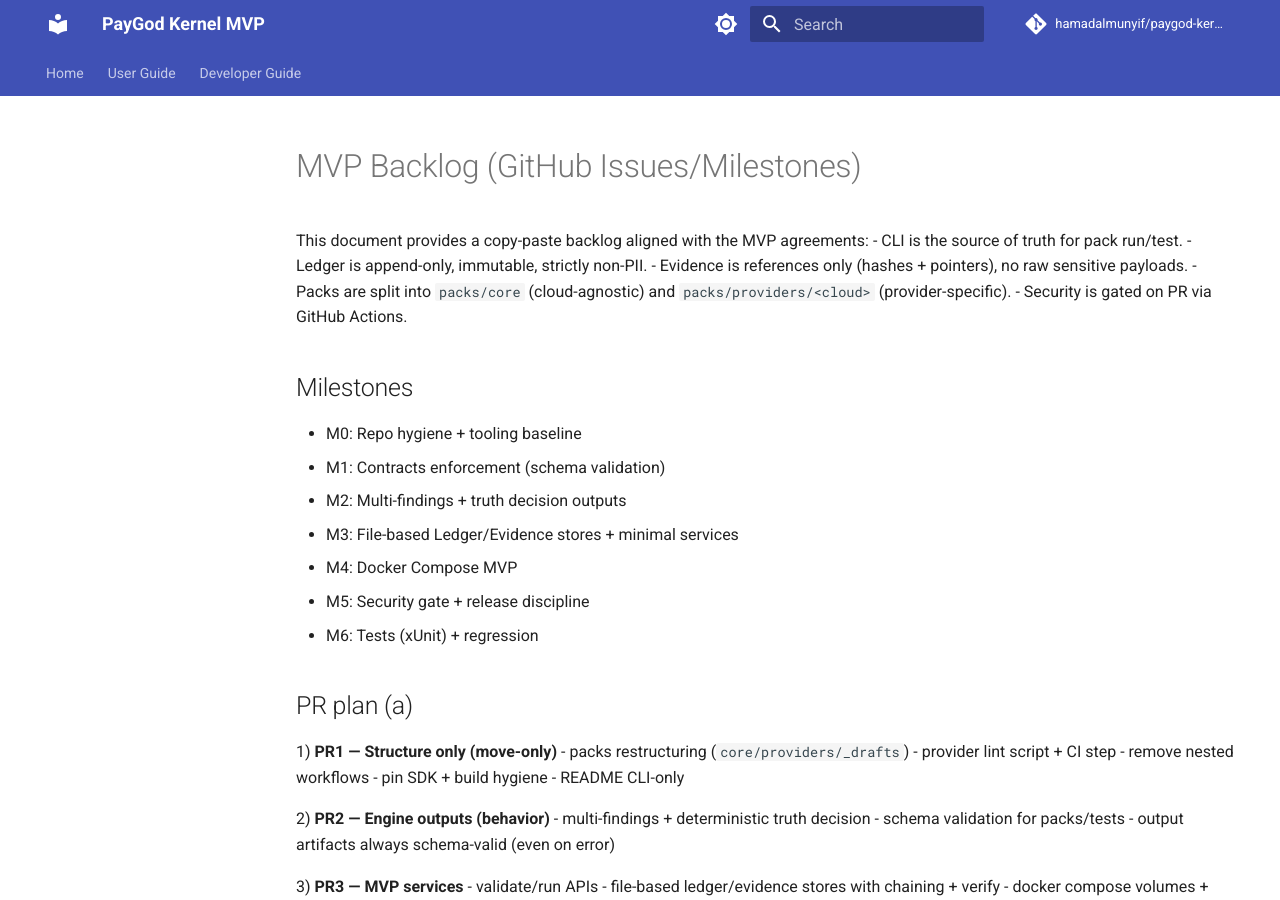
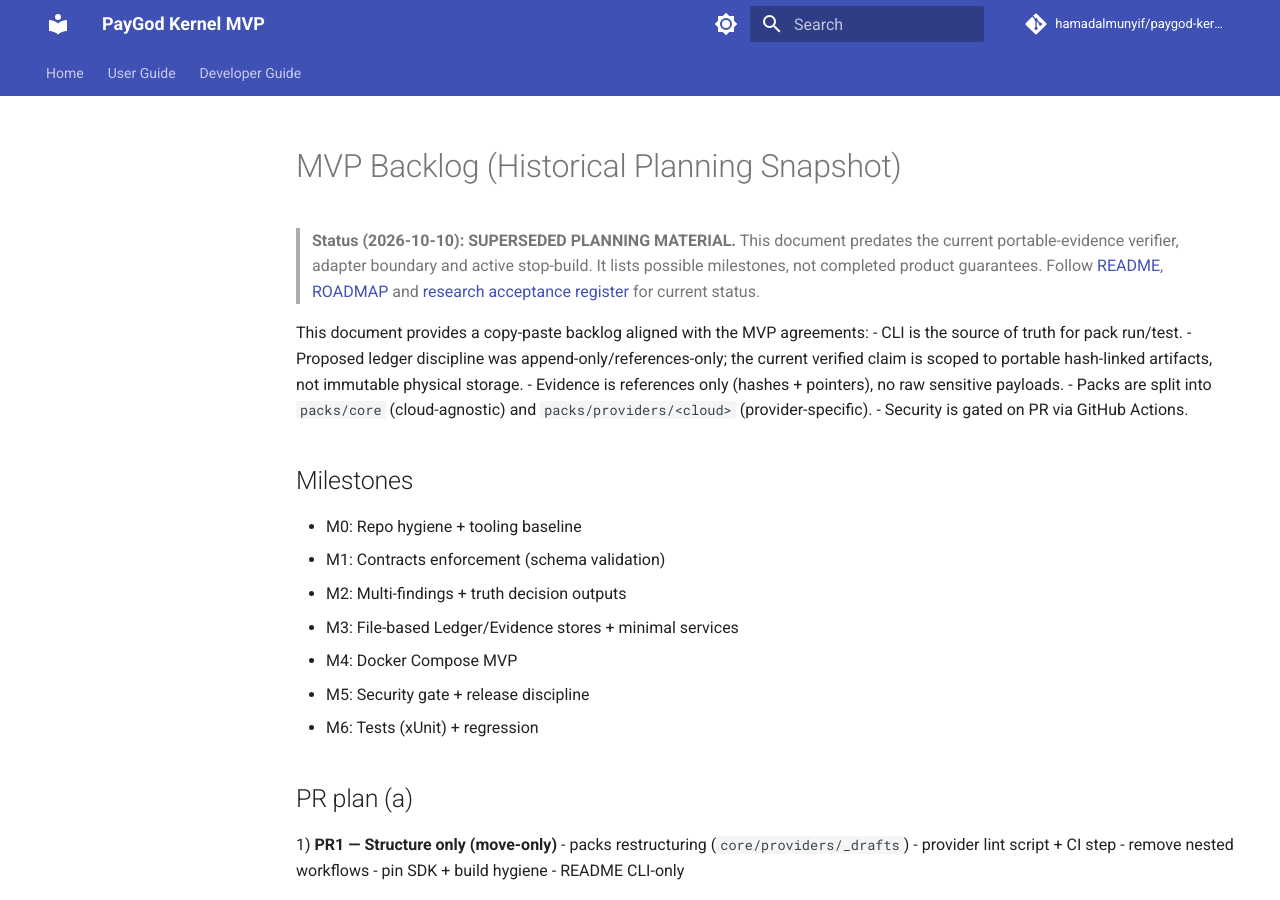
Before and after one commit to hamadalmunyif/paygod-kernel-mvp, an MkDocs documentation site: the page built from docs/MVP_BACKLOG_GITHUB_ISSUES.md, in a window 1280 px wide and 900 px high. Built offline with MkDocs 1.6.1 and Material for MkDocs 9.7.7, drawn with Linux system fonts in a browser that asks for light colours; comment, search, counter and statistics services are not loaded.

Commit message:
docs: prevent silent feature/authority promotion in docs/MVP_BACKLOG_GITHUB_ISSUES.md

```diff
--- a/docs/MVP_BACKLOG_GITHUB_ISSUES.md
+++ b/docs/MVP_BACKLOG_GITHUB_ISSUES.md
@@ -1,8 +1,11 @@
-# MVP Backlog (GitHub Issues/Milestones)
+# MVP Backlog (Historical Planning Snapshot)
+
+> **Status (2026-10-10): SUPERSEDED PLANNING MATERIAL.** This document predates the current portable-evidence verifier, adapter boundary and active stop-build. It lists possible milestones, not completed product guarantees. Follow [README](../README.md), [ROADMAP](../ROADMAP.md) and [research acceptance register](OBSERVATORY_TRANSFER_ACCEPTANCE_2026-10-10.md) for current status.
+
 
 This document provides a copy-paste backlog aligned with the MVP agreements:
 - CLI is the source of truth for pack run/test.
-- Ledger is append-only, immutable, strictly non-PII.
+- Proposed ledger discipline was append-only/references-only; the current verified claim is scoped to portable hash-linked artifacts, not immutable physical storage.
 - Evidence is references only (hashes + pointers), no raw sensitive payloads.
 - Packs are split into `packs/core` (cloud-agnostic) and `packs/providers/<cloud>` (provider-specific).
 - Security is gated on PR via GitHub Actions.
```
